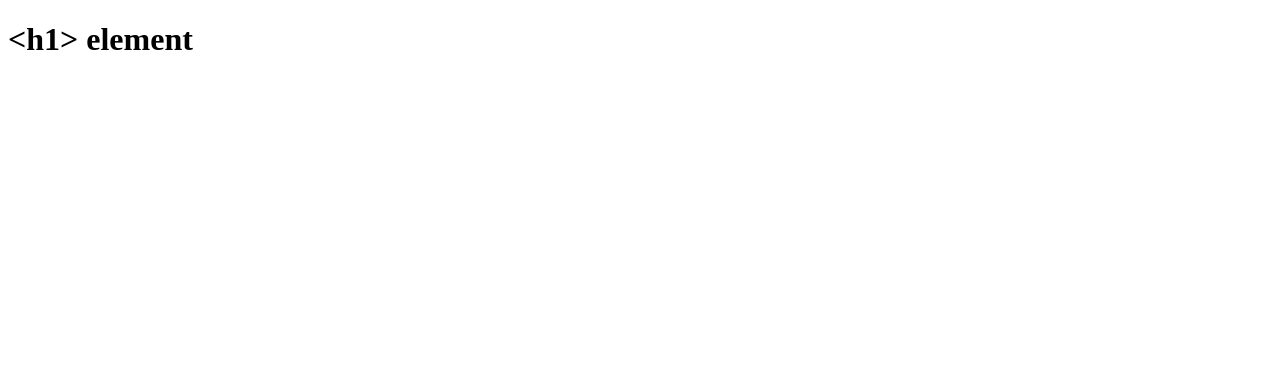
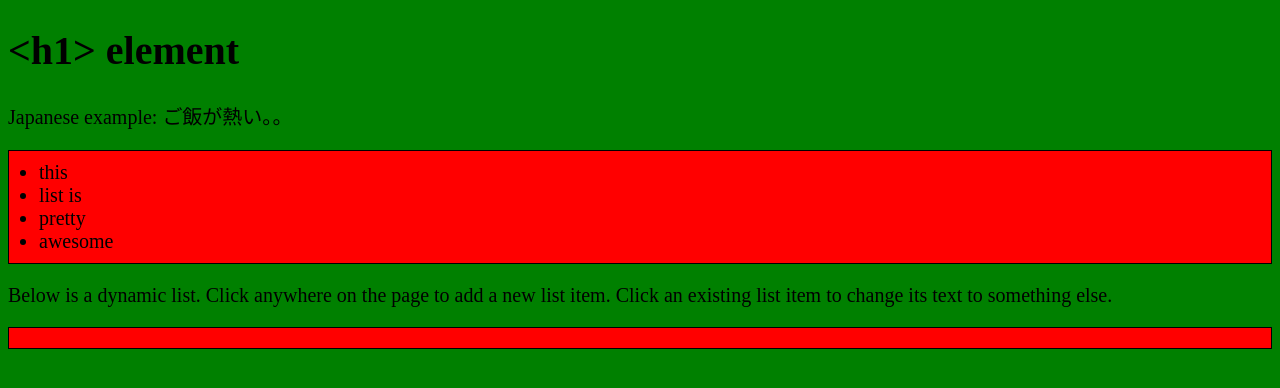
Before and after one commit to zhechengQoo/HTML_tutorial, a plain HTML site: page head_area.html in a window 1280 px wide. Drawn offline with Linux system fonts and the light colour scheme.

Commit message:
MSD lessonII complete

```diff
--- a/head_area.html
+++ b/head_area.html
@@ -1,11 +1,44 @@
 <!DOCTYPE html>
 <html lang="en-us">
+<!--language
+<html lang="zh-CN"
+-->
+
 <head>
   <meta charset="utf-8">
+  <!--
+    <meta charset="ISO-8859-1">
+     -->
   <meta name="viewport" content="width=device-width">
   <title>&lt;title&gt; element</title>
+
+  <meta name="author" content="Chris Mills" />
+  <meta name="description"
+    content="The MDN Web Docs Learning Area aims to provide complete beginners to the Web with all they need to know to getstarted with developing web sites and applications." />
+
+  <meta property="og:image" content="https://developer.cdn.mozilla.net/static/img/opengraph-logo.dc4e08e2f6af.png">
+  <meta property="og:description" content="This is an example page to demonstrate usage of metadata on web pages.">
+  <meta property="og:title" content="Metadata; The HTML &lt;head&gt;, on MDN">
+
+  <!--分頁小圖案-->
+  <link rel="icon" href="favicon.png" type="image/x-icon">
+  <!--CSS樣式表-->
+  <link rel="stylesheet" href="style.css" />
+  <!--JS文件-->
+  <script src="script.js" defer></script>
 </head>
+
 <body>
   <h1>&lt;h1&gt; element</h1>
+  <!--特定片段指定語系-->
+  <p>Japanese example: <span lang="ja">ご飯が熱い。</span>。</p>
+
+  <ul>
+    <li>this</li>
+    <li>list is</li>
+    <li>pretty</li>
+    <li>awesome</li>
+</ul>
 </body>
+
 </html>
--- /dev/null
+++ b/script.js
@@ -0,0 +1,21 @@
+const list = document.createElement('ul');
+const info = document.createElement('p');
+const html = document.querySelector('html');
+
+info.textContent = 'Below is a dynamic list. Click anywhere on the page to add a new list item. Click an existing list item to change its text to something else.';
+
+document.body.appendChild(info);
+document.body.appendChild(list);
+
+html.onclick = function() {
+  const listItem = document.createElement('li');
+  const listContent = prompt('What content do you want the list item to have?');
+  listItem.textContent = listContent;
+  list.appendChild(listItem);
+
+  listItem.onclick = function(e) {
+    e.stopPropagation();
+    const listContent = prompt('Enter new content for your list item');
+    this.textContent = listContent;
+  }
+}
--- /dev/null
+++ b/style.css
@@ -0,0 +1,14 @@
+html {
+    background-color: green;
+    font-size: 20px;
+  }
+
+  ul {
+    background: red;
+    padding: 10px;
+    border: 1px solid black;
+  }
+
+  li {
+    margin-left: 20px;
+  }
```
Also changed, not shown: favicon.png (added). Lines whose indentation alone changed are shown as unchanged.
